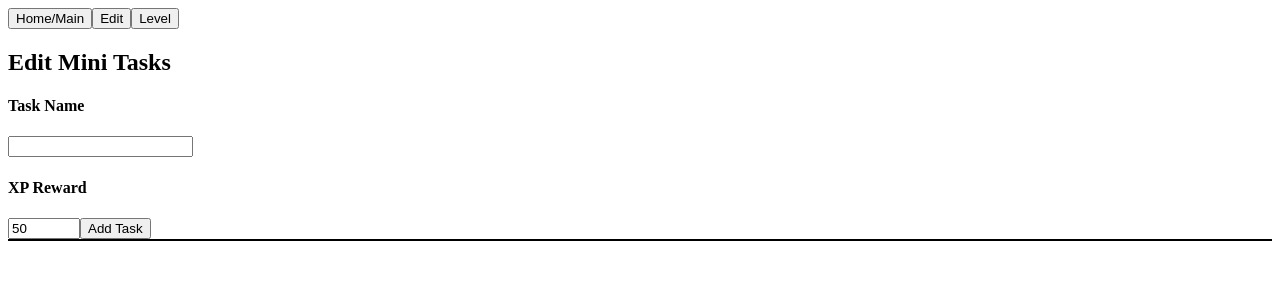
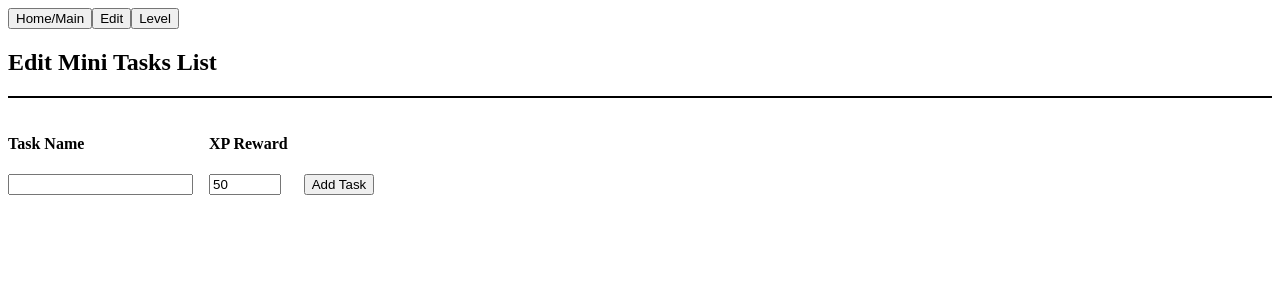
Before and after one commit to kevbo-b/choreQueue, an Angular app: page /miniTasks in a window 1280 px wide. Shown: the top 300 px of the page. Built offline with nearby package versions, Linux system fonts and the light colour scheme.

Commit message:
style: :lipstick: adjust feel of mini task list

```diff
--- a/src/app/edit-list/mini-task-list/mini-task-list.component.html
+++ b/src/app/edit-list/mini-task-list/mini-task-list.component.html
@@ -1,15 +1,14 @@
-<h2>Edit Mini Tasks</h2>
-
-<h4>Task Name</h4>
-<input [(ngModel)]="titleField" />
-
-<h4>XP Reward</h4>
-<input [(ngModel)]="xpField" type="number" min="0" max="{{ MAX_XP }}" />
-
-<button (click)="addMiniTask()">Add Task</button>
+<h2>Edit Mini Tasks List</h2>
 
 <div class="tasksArea">
-  <div class="task-container" *ngFor="let miniTask of miniTasks">
+  <div
+    class="task-container"
+    *ngFor="let miniTask of miniTasks"
+    [ngStyle]="{
+      background:
+        '-webkit-linear-gradient(' + getCategoryColor(miniTask) + ', #ffffff)'
+    }"
+  >
     <div class="task">
       <div class="task-title-text" [innerHTML]="miniTask.title"></div>
     </div>
@@ -18,3 +17,19 @@
     </button>
   </div>
 </div>
+
+<div class="editRow">
+  <div>
+    <h4>Task Name</h4>
+    <input [(ngModel)]="titleField" />
+  </div>
+
+  <div>
+    <h4>XP Reward</h4>
+    <input [(ngModel)]="xpField" type="number" min="0" max="{{ MAX_XP }}" />
+  </div>
+
+  <div class="addBtnContainer">
+    <button (click)="addMiniTask()">Add Task</button>
+  </div>
+</div>
--- a/src/app/edit-list/mini-task-list/mini-task-list.component.scss
+++ b/src/app/edit-list/mini-task-list/mini-task-list.component.scss
@@ -64,3 +64,12 @@
 .task-delete-btn:hover {
   background-color: rgb(255, 255, 159);
 }
+.editRow {
+  padding-top: 1em;
+  display: flex;
+  flex-direction: row;
+  gap: 1em;
+}
+.addBtnContainer {
+  align-self: flex-end;
+}
--- a/src/app/edit-list/mini-task-list/mini-task-list.component.ts
+++ b/src/app/edit-list/mini-task-list/mini-task-list.component.ts
@@ -1,6 +1,6 @@
 import { Component, OnInit } from '@angular/core';
 import { Router } from '@angular/router';
-import { ITask, IntervalMethod } from 'src/app/models/task';
+import { ICategory, ITask, IntervalMethod } from 'src/app/models/task';
 import { SaveService } from 'src/app/services/save.service';
 import { v4 as uuid } from 'uuid';
 
@@ -15,6 +15,8 @@ export class MiniTaskListComponent implements OnInit {
   public xpField = 50;
   public titleField = '';
 
+  public categories: ICategory[] = [];
+
   public MAX_XP = 1000;
 
   public constructor(
@@ -23,6 +25,7 @@ export class MiniTaskListComponent implements OnInit {
   ) {}
 
   ngOnInit(): void {
+    this.categories = this.saveService.getAllCategories();
     this.getData();
   }
 
@@ -35,14 +38,8 @@ export class MiniTaskListComponent implements OnInit {
   }
 
   deleteMiniTask(miniTask: ITask): void {
-    if (
-      confirm(
-        `Are you sure you want to delete "${miniTask.title}" permanently?`
-      ) == true
-    ) {
-      this.saveService.deleteMiniTask(miniTask);
-      this.getData();
-    }
+    this.saveService.deleteMiniTask(miniTask);
+    this.getData();
   }
 
   addMiniTask(): void {
@@ -55,7 +52,7 @@ export class MiniTaskListComponent implements OnInit {
         title: this.titleField,
         xp: this.xpField,
         addToLastDueDate: false,
-        categoryId: 'miniTask',
+        categoryId: 'default',
         description: '',
         interval: {
           method: IntervalMethod.NeverRepeat,
@@ -65,7 +62,15 @@ export class MiniTaskListComponent implements OnInit {
       });
       this.titleField = '';
       this.getData();
-      alert('Mini-task Created!');
     }
   }
+
+  getCategoryColor(miniTask: ITask): string {
+    for (let category of this.categories) {
+      if (category.id == miniTask.categoryId) {
+        return category.color;
+      }
+    }
+    return '#4444bb';
+  }
 }
```
